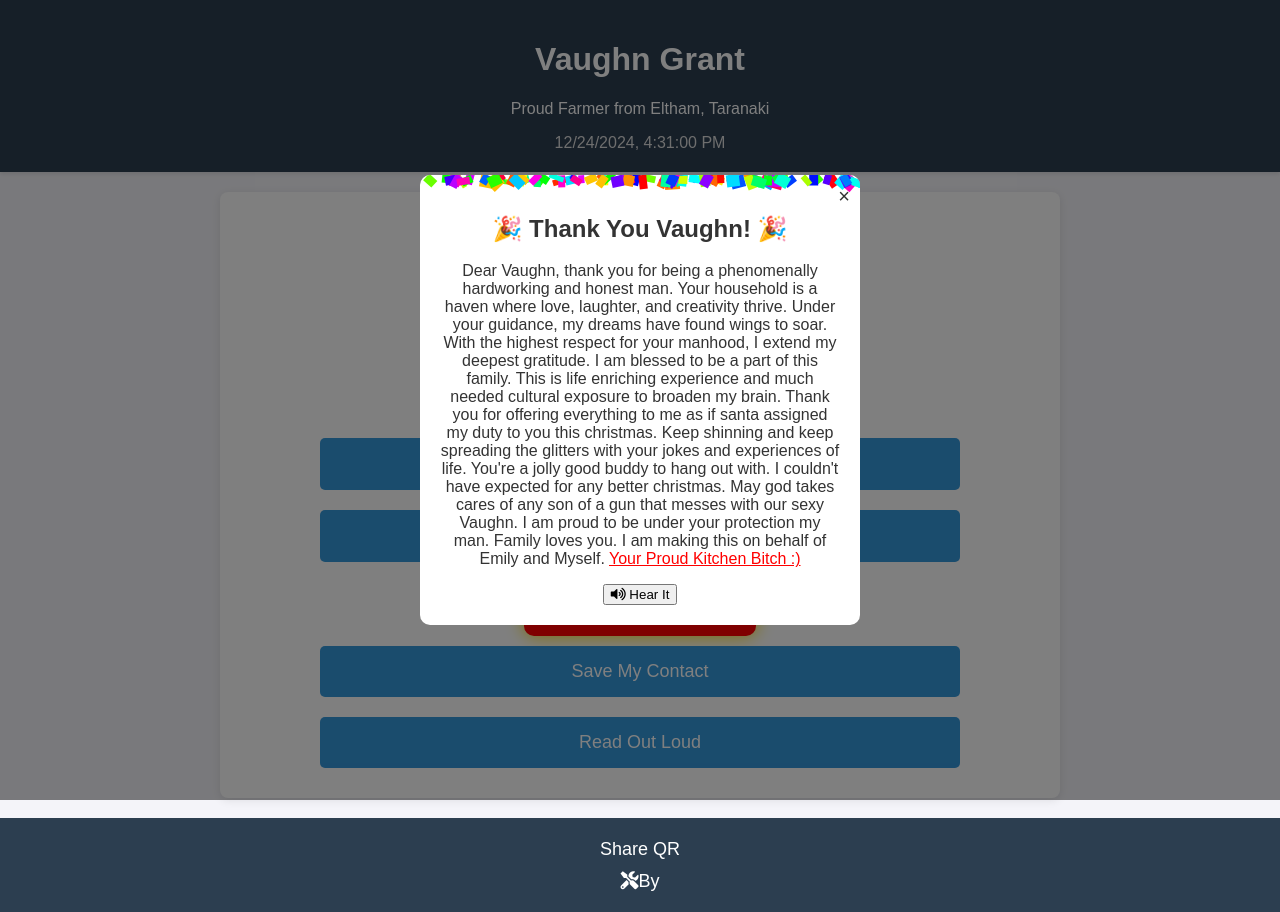
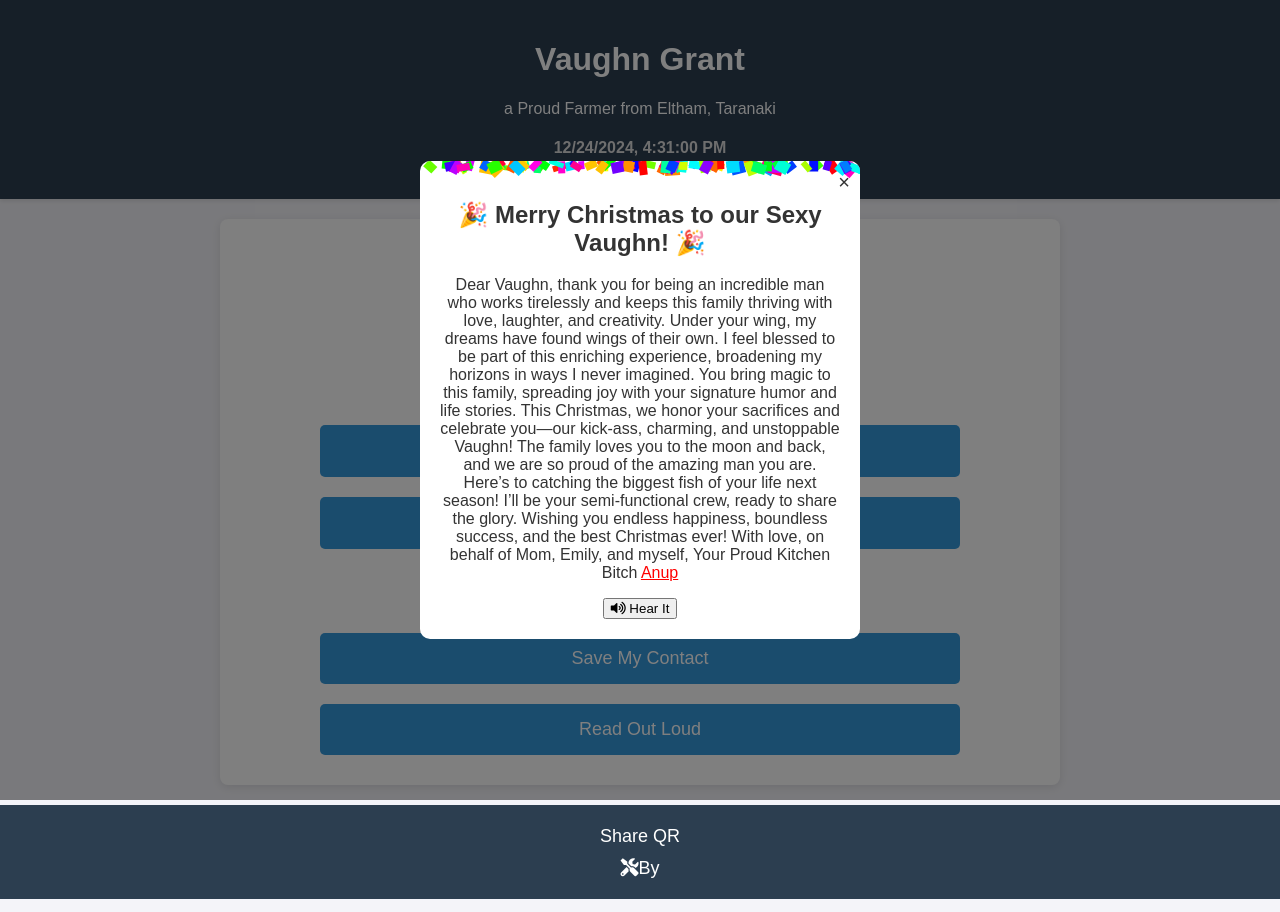
Before and after one commit to fitandfine/vaughn, a plain HTML site: page index.html in a window 1280 px wide. Both pictures are taken after a click on the button "🎄 Christmas Special". Drawn offline with Linux system fonts and the light colour scheme.

Commit message:
Update index.html

```diff
--- a/index.html
+++ b/index.html
@@ -175,12 +175,11 @@
 <body>
     <header>
         <h1>Vaughn Grant</h1>
-        <p>Proud Farmer from Eltham, Taranaki</p>
-        <div class="date-time" id="currentDateTime"></div>
+        <p> a Proud Farmer from Eltham, Taranaki</p>
+        <h1><div class="date-time" id="currentDateTime"></div></h1>
     </header>
     <div class="container">
         <img src="profile.jpg" alt="Vaughn Grant" class="profile-img">
-        <p>Passionate about nature and living a connected life with it.</p>
         <button class="btn" onclick="window.location.href='tel:0272546290'">📞 Call Me</button>
         <button class="btn" onclick="window.location.href='sms:0272546290'">✉️ SMS Me</button>
         <button class="christmas-btn" onclick="showChristmasModal()">🎄 Christmas Special</button>
@@ -205,11 +204,17 @@
         <div class="modal-content">
             <span class="close-btn" onclick="hideChristmasModal()">&times;</span>
             <div class="confetti" id="confetti"></div>
-            <h2>🎉 Thank You Vaughn! 🎉</h2>
-            <p>Dear Vaughn, thank you for being a phenomenally hardworking and honest man. Your household is a haven where love, laughter, and creativity thrive. Under your guidance, my dreams have found wings to soar. With the highest respect for your manhood, I extend my deepest gratitude. I am blessed to be a part of this family. This is life enriching experience and much needed cultural exposure to broaden my brain. Thank you for offering everything to me as if santa assigned my duty to you this christmas. Keep shinning and keep spreading the glitters with your jokes and experiences of life. You're a jolly good buddy to hang out with. I couldn't have expected for any better christmas. May god takes cares of any son of a gun that messes with our sexy Vaughn. I am proud to be under your protection my man. Family loves you. I am making this on behalf of Emily and Myself.  <a href="https://fitandfine.github.io/anup" style="color: red;"> Your Proud Kitchen Bitch :) </a></p>
-            <button onclick="speakText('Dear Vaughn, thank you for being a phenomenally hardworking and honest man. Your household is a haven where love, laughter, and creativity thrive. Under your guidance, my dreams have found wings to soar. With the highest respect for your manhood, I extend my deepest gratitude.')">
-                <i class="fas fa-volume-up"></i> Hear It
-            </button>
+            <h2>🎉 Merry Christmas to our Sexy Vaughn! 🎉</h2>
+            <p>Dear Vaughn, thank you for being an incredible man who works tirelessly and keeps this family thriving with love, laughter, and creativity. Under your wing, my dreams have found wings of their own. I feel blessed to be part of this enriching experience, broadening my horizons in ways I never imagined.
+                You bring magic to this family, spreading joy with your signature humor and life stories. This Christmas, we honor your sacrifices and celebrate you—our kick-ass, charming, and unstoppable Vaughn! The family loves you to the moon and back, and we are so proud of the amazing man you are.
+
+                Here’s to catching the biggest fish of your life next season! I’ll be your semi-functional crew, ready to share the glory. Wishing you endless happiness, boundless success, and the best Christmas ever!
+
+                With love, on behalf of Mom, Emily, and myself,
+                Your Proud Kitchen Bitch
+                <a href="https://fitandfine.github.io/anup" style="color: red;">Anup</a>
+
+                </p> <button onclick="speakText('Dear Vaughn, thank you for being an incredible man who works tirelessly and keeps this family thriving with love, laughter, and creativity. Under your wing, my dreams have found wings of their own. I feel blessed to be part of this enriching experience, broadening my horizons in ways I never imagined. You bring magic to this family, spreading joy with your signature humor and life stories. This Christmas, we honor your sacrifices and celebrate you—our kick-ass, charming, and unstoppable Vaughn! The family loves you to the moon and back, and we are so proud of the amazing man you are. Here’s to catching the biggest fish of your life next season! I’ll be your semi-functional crew, ready to share the glory. Wishing you endless happiness, boundless success, and the best Christmas ever! With love, on behalf of Mom, Emily, and myself, Your Proud Kitchen Bitch, Anup')"> <i class="fas fa-volume-up"></i> Hear It </button>
         </div>
     </div>
 
@@ -217,7 +222,7 @@
     <div id="qrModal" class="modal">
         <div class="modal-content">
             <span class="close-btn" onclick="hideQrModal()">&times;</span>
-            <img src="qr.jpg" alt="QR Code" style="width: 100%; max-width: 200px;">
+            <img src="qr.png" alt="QR Code" style="width: 100%; max-width: 200px;">
             <p>Scan or share this QR code to save my contact details.</p>
         </div>
     </div>
```
